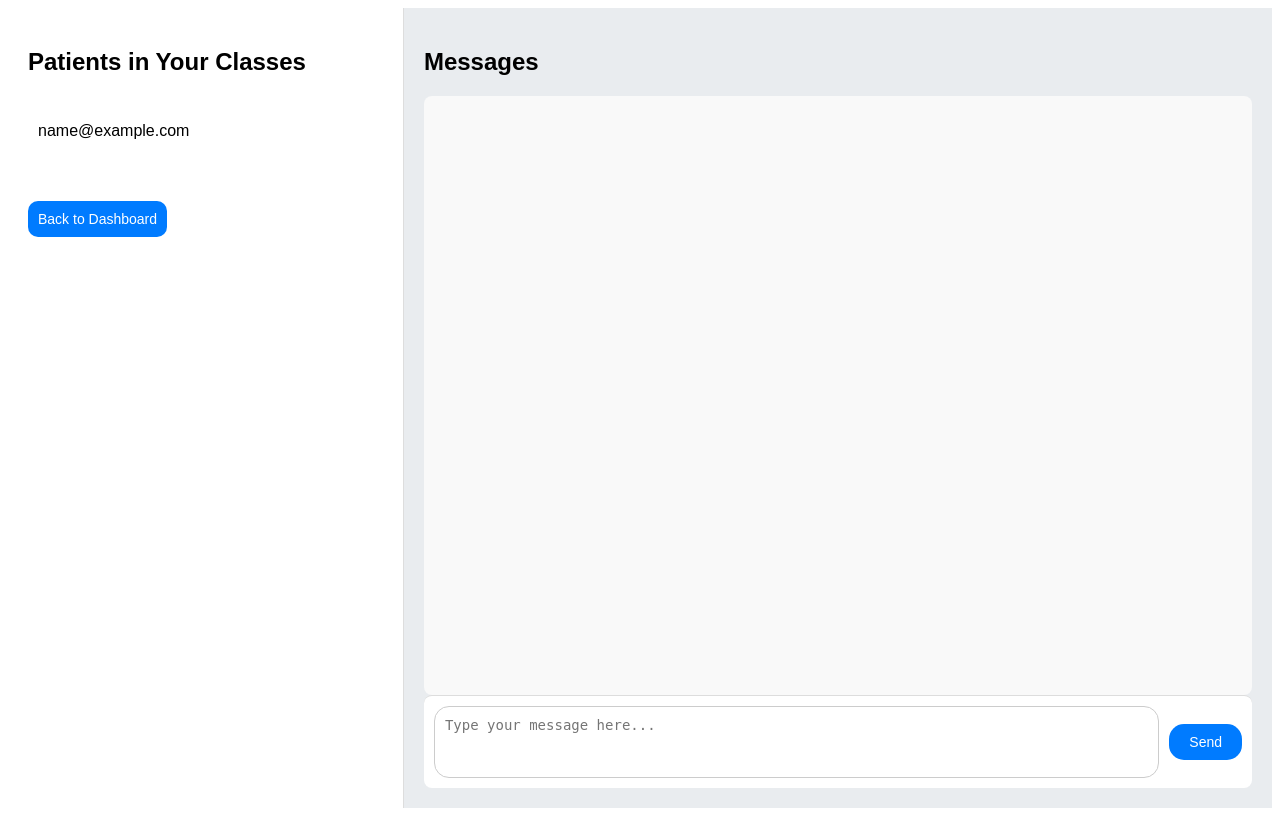
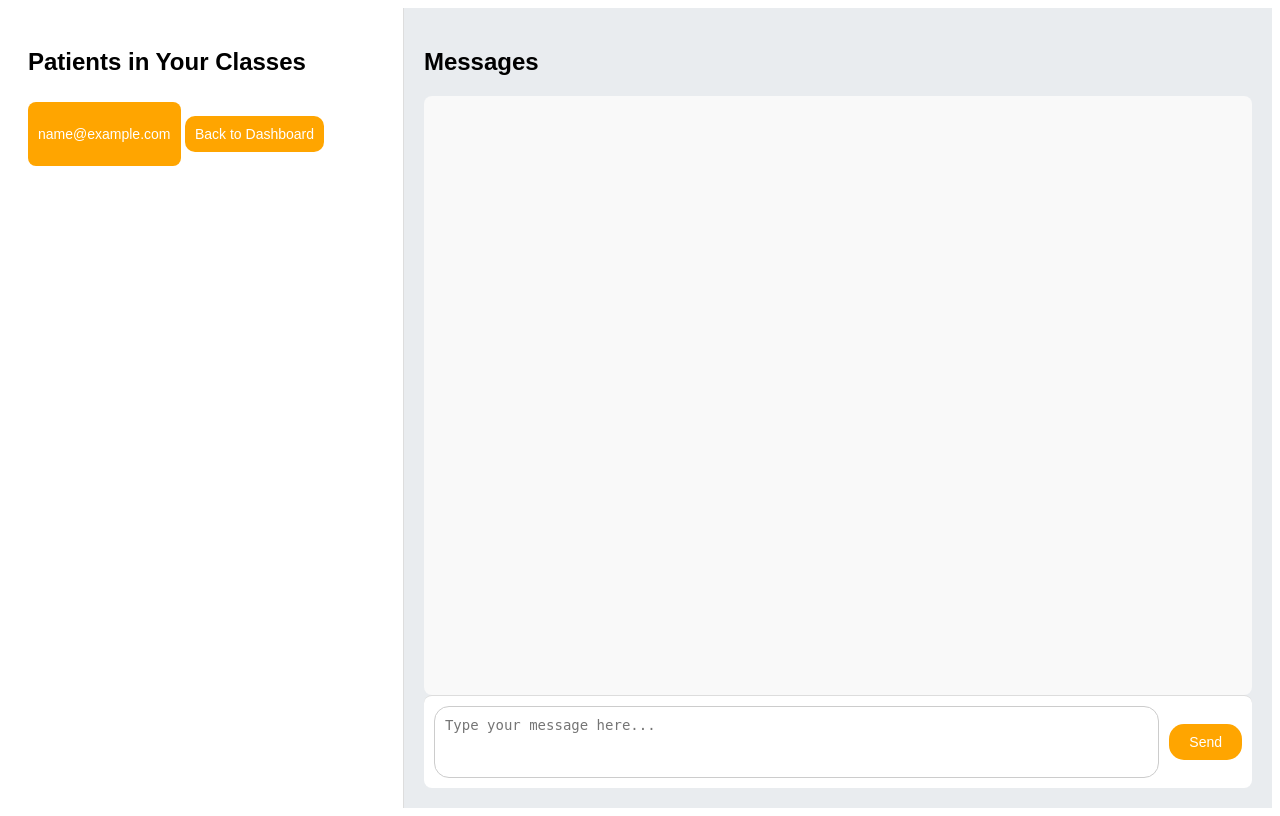
Before and after one commit to leidyrh/ParkinsonProjectW, a Flask app: page /coach/manage_messages in a window 1280 px wide. Run offline with Flask 3, Linux system fonts and the light colour scheme; the visitor is signed in with stand-in values (Sample User, id 1); tables that the repository leaves empty or names only in its code hold one stand-in row (values such as "Sample post"); data that the repository does not hold is empty; some libraries are stand-ins or nearby versions.

Commit message:
format change

```diff
--- a/templates/admin_patient_profile.html
+++ b/templates/admin_patient_profile.html
@@ -8,7 +8,7 @@
 </head>
 <body>
     <div class="container mt-5">
-        <h2>Patient Profile</h2>
+        <h2>Member Profile</h2>
 
         <!-- Profile Information Card -->
         <div class="card my-4">
--- a/templates/coach_messages.html
+++ b/templates/coach_messages.html
@@ -60,7 +60,7 @@
         }
         .sent {
             align-self: flex-end;
-            background-color: #007bff;
+            background-color: #FFA500;
             color: white;
             border-top-right-radius: 0;
         }
@@ -100,7 +100,7 @@
             padding: 10px 20px;
             font-size: 14px;
             border: none;
-            background-color: #007bff;
+            background-color: #FFA500;
             color: white;
             border-radius: 15px;
             cursor: pointer;
@@ -115,7 +115,7 @@
             padding: 10px;
             font-size: 14px;
             text-align: center;
-            background-color: #007bff;
+            background-color: #FFA500;
             color: white;
             border-radius: 10px;
             text-decoration: none;
@@ -134,10 +134,10 @@
         <h2>Patients in Your Classes</h2>
         {% if patients %}
             {% for patient in patients %}
-                <div class="patient-item" onclick="loadMessages({{ patient.patient_id }})">
+                <button class="patient-item" onclick="loadMessages('{{ patient.patient_id }}')" onkeypress="loadMessages('{{ patient.patient_id }}')" tabindex="0">
                     <p><strong>{{ patient.name }}</strong></p>
                     <p>{{ patient.email }}</p>
-                </div>
+                </button>
             {% endfor %}
         {% else %}
             <p>No patients found.</p>
@@ -162,7 +162,7 @@
 
 <script>
     let selectedPatientId = null;
-    const userId = {{ session['user_id'] }};
+    const userId = "{{ session['user_id'] }}";
 
     // Function to load messages for a selected patient
     function loadMessages(patientId) {
--- a/templates/patient_messages.html
+++ b/templates/patient_messages.html
@@ -137,7 +137,7 @@
             cursor: pointer;
         }
         .back-button:hover {
-            background-color: #0056b3;
+            background-color: #bababa;
         }
     </style>
 </head>
```
